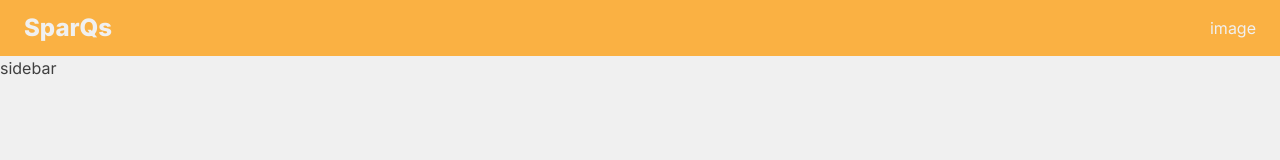
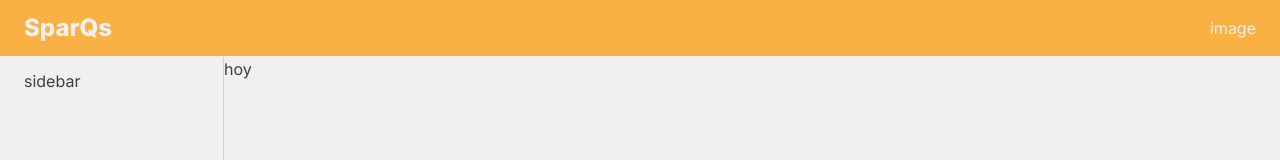
Before and after one commit to SwiftNCloak/sparqs, a Next.js app: page / in a window 1280 px wide. Shown: the top 160 px of the page. Built offline with nearby package versions, Linux system fonts and the light colour scheme.

Commit message:
might fix stuffs tomorrow

```diff
--- a/app/globals.css
+++ b/app/globals.css
@@ -5,6 +5,10 @@
 :root {
   --foreground-rgb: #3F3F3F;
   --background: #F0F0F0;
+}
+
+html, body {
+  height: 100%;
 }
 
 /* @media (prefers-color-scheme: dark) {
--- a/app/layout.tsx
+++ b/app/layout.tsx
@@ -20,9 +20,13 @@ export default function RootLayout({
 }>) {
   return (
     <html lang="en">
-      <NavBar />
-      <SideBar />
-      <body className={inter.className}>{children}</body>
+      <body className={inter.className}>
+        <NavBar />
+        <div className="flex">
+          <SideBar />
+          <main className="flex-1">{children}</main>
+        </div>
+      </body>
     </html>
   );
 }
--- a/app/page.tsx
+++ b/app/page.tsx
@@ -1,7 +1,7 @@
 export default function Home() {
   return (
-    <div>
-
+    <div className="pt-[57px] pl-56">
+      hoy
     </div>
   );
 }
--- a/components/NavBar/NavBar.tsx
+++ b/components/NavBar/NavBar.tsx
@@ -1,10 +1,14 @@
 export default function NavBar() {
     return (
-      <div className="w-full px-6 py-3 bg-themeOrange-100 text-textWhite items-center
-                      justify-between flex">
+      // The navigtion bar
+      <div className="w-full px-6 py-3 bg-themeOrange-100 text-themeWhite-100 items-center
+                justify-between flex fixed top-0 left-0 right-0">
+        {/* Logo and Hamburger Icon */}
         <div className="items-center justify-between flex">
             <h2 className="text-2xl font-extrabold">SparQs</h2>
         </div>
+
+        {/* Profile Picture and Notification Bell */}
         <div className="items-center justify-between flex">
             image
         </div>
--- a/components/SideBar/SideBar.tsx
+++ b/components/SideBar/SideBar.tsx
@@ -1,6 +1,7 @@
 export default function SideBar() {
     return (
-      <div>
+      // The sidebar
+      <div className="border-r border-themeWhite-200 w-56 fixed top-[57px] bottom-0 left-0 px-6 py-3 bg-themeWhite-100">
         sidebar
       </div>
     );
--- a/tailwind.config.ts
+++ b/tailwind.config.ts
@@ -14,7 +14,13 @@ const config: Config = {
           200: "#F9B44F",
           300: "#FAB14354",
         },
-        textWhite: "#F0F0F0",
+        themeWhite: {
+          100: "#F0F0F0",
+          200: "#CFCFCF",
+        },
+        themeGrayBlack: {
+          100: "3F3F3F",
+        }
       },
     },
   },
```
